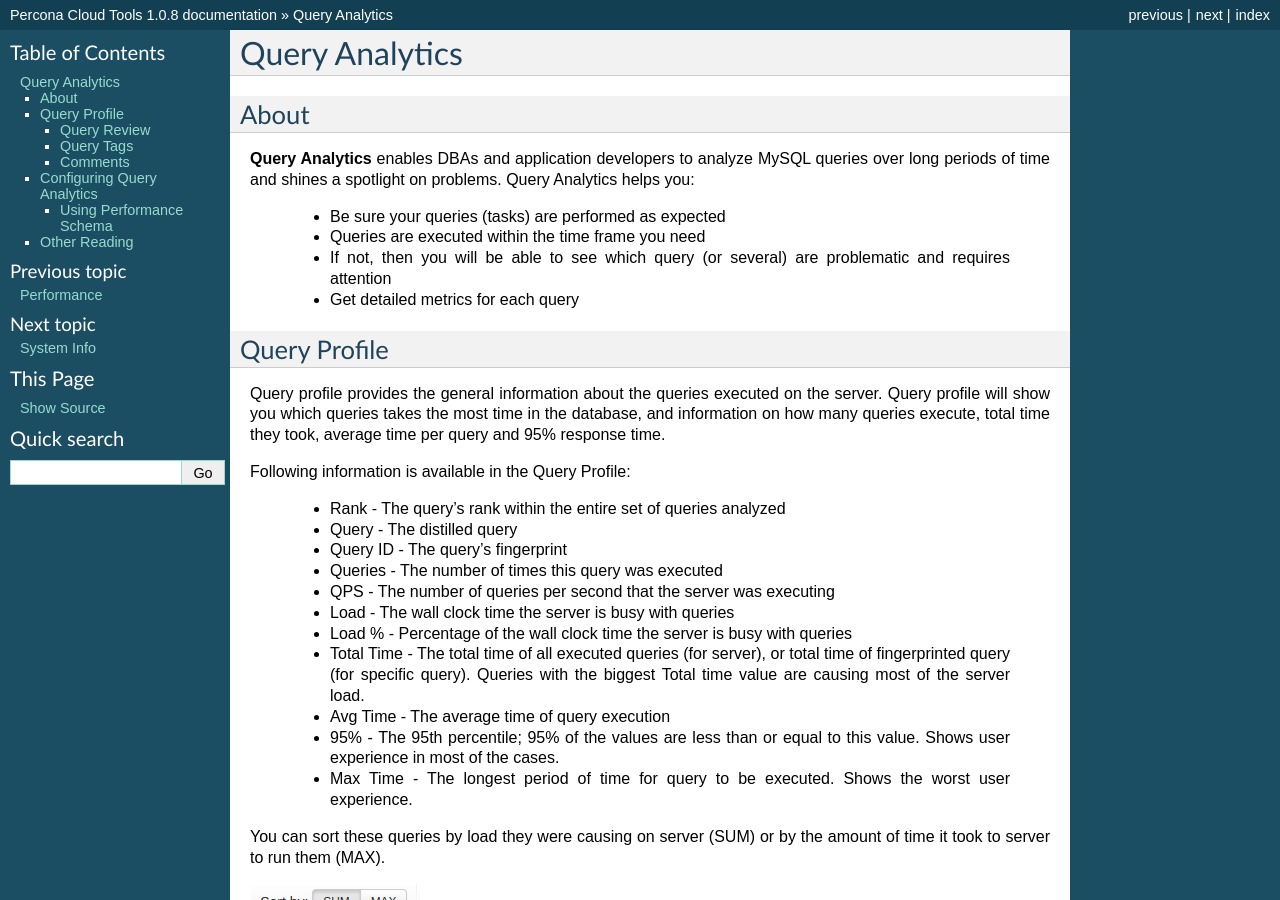
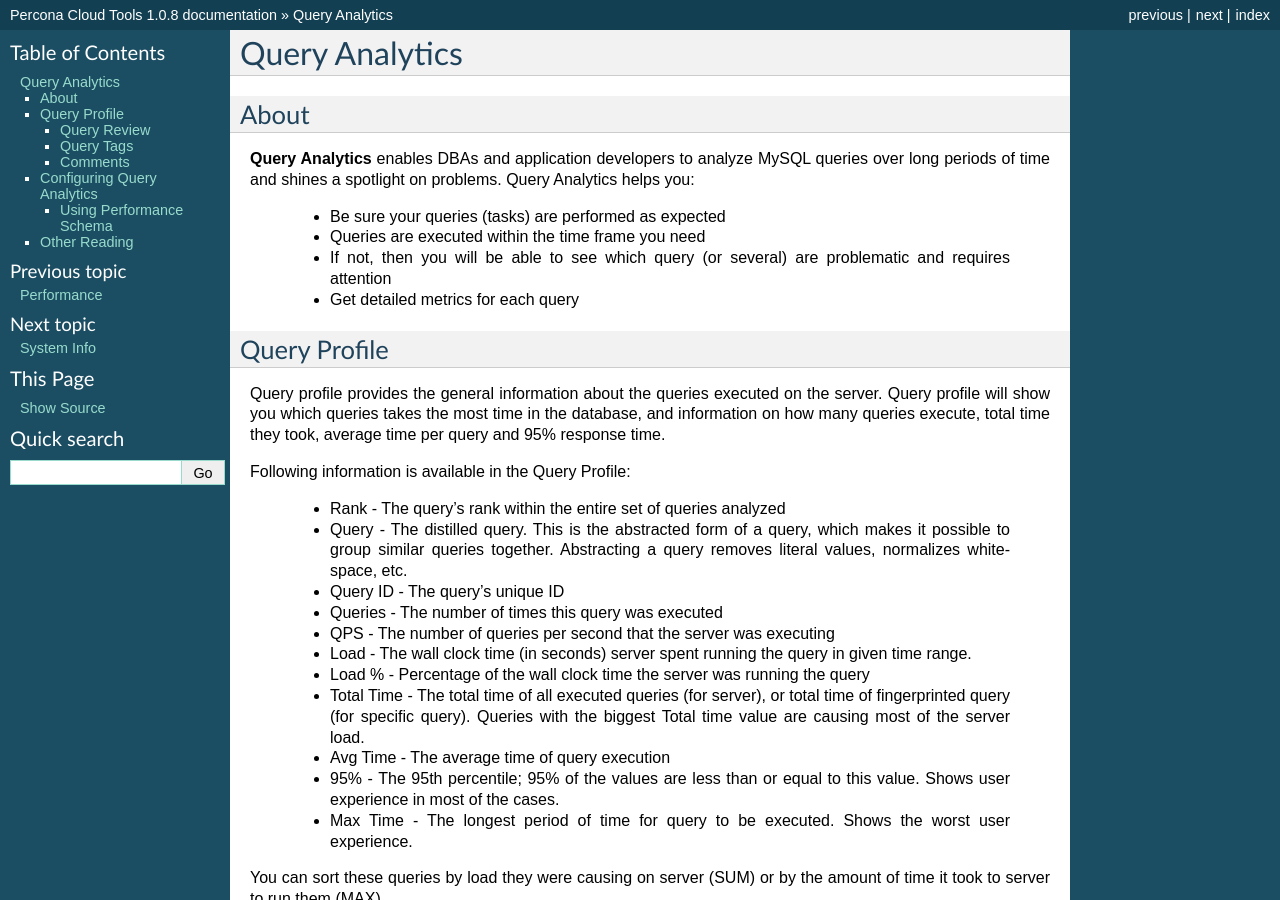
Before and after one commit to percona/cloud-tools, a Sphinx documentation site: the page built from doc/QueryAnalytics.rst, in a window 1280 px wide and 900 px high. Built offline with Sphinx 7.4.7, drawn with Linux system fonts in a browser that asks for light colours.

Commit message:
Addressed some of the comments

```diff
--- a/doc/Performance.rst
+++ b/doc/Performance.rst
@@ -19,7 +19,7 @@
 
  * Load - Server load
 
- * Response 95% - 95% of the values are less than or equal to this value. It shows user experience in most of the cases.
+ * Response 95% - Shows the response time in most of the cases (this means that users will get this response time in 95% of the cases).
 
 Dashboard provides the quick links to the :ref:`query-analytics` and *metrics* for each server.
 
--- a/doc/QueryAnalytics.rst
+++ b/doc/QueryAnalytics.rst
@@ -21,12 +21,12 @@
 Following information is available in the Query Profile:
 
  * Rank - The query's rank within the entire set of queries analyzed
- * Query - The distilled query
- * Query ID - The query's fingerprint
+ * Query - The distilled query. This is the abstracted form of a query, which makes it possible to group similar queries together. Abstracting a query removes literal values, normalizes whitespace, etc.
+ * Query ID - The query's unique ID
  * Queries - The number of times this query was executed
  * QPS - The number of queries per second that the server was executing
- * Load - The wall clock time the server is busy with queries
- * Load % - Percentage of the wall clock time the server is busy with queries
+ * Load - The wall clock time (in seconds) server spent running the query in given time range.
+ * Load % - Percentage of the wall clock time the server was running the query
  * Total Time - The total time of all executed queries (for server), or total time of fingerprinted query (for specific query). Queries with the biggest Total time value are causing most of the server load.
  * Avg Time - The average time of query execution
  * 95% - The 95th percentile; 95% of the values are less than or equal to this value. Shows user experience in most of the cases.
```
